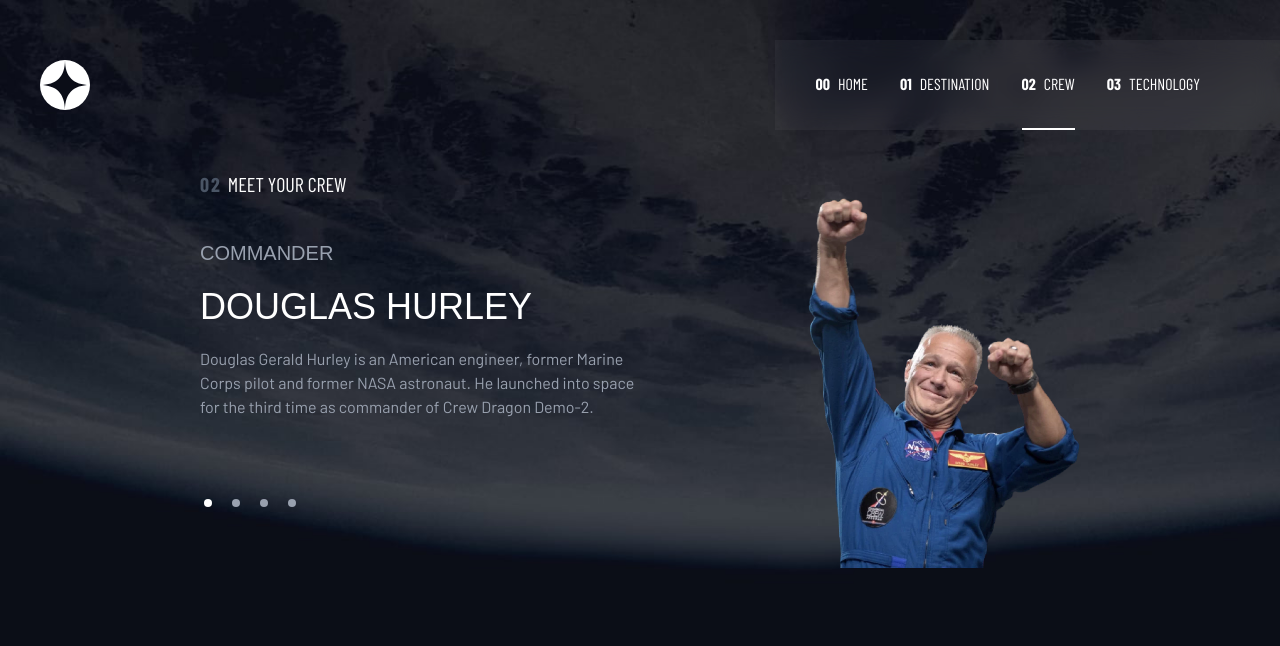
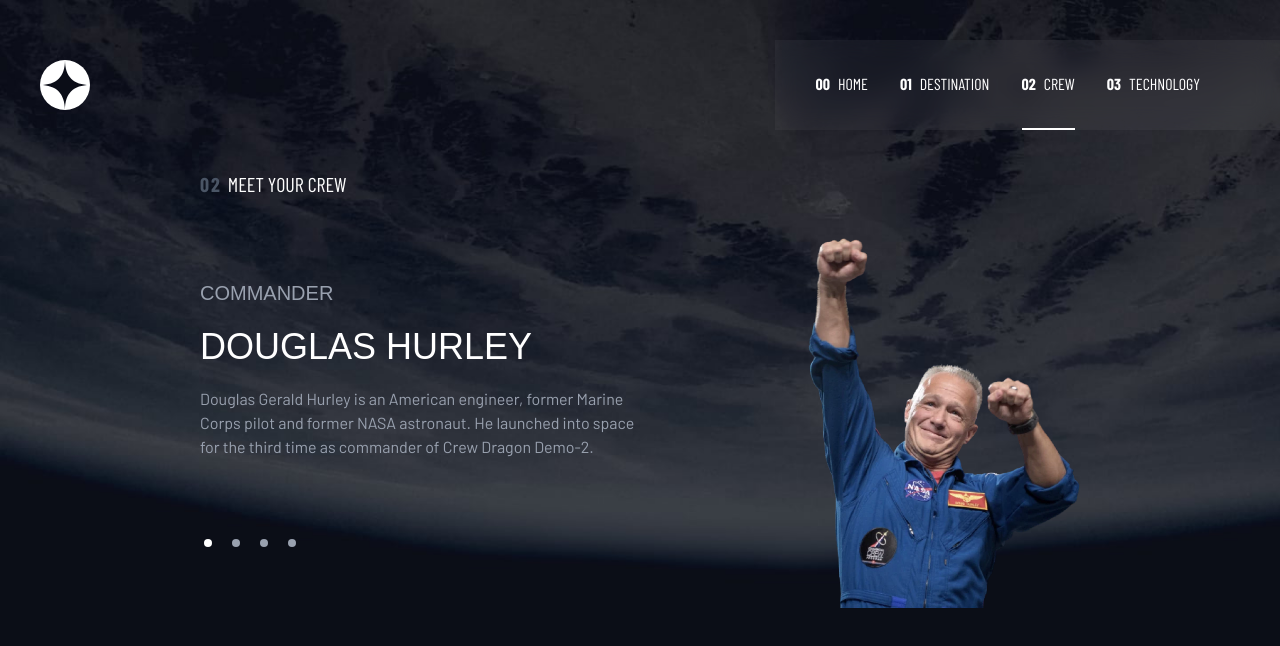
Before and after one commit to Theezigner/space-app, a Next.js app: page /crew in a window 1280 px wide. Shown: the top 646 px of the page. Built offline with nearby package versions, Linux system fonts and the light colour scheme; a web font is replaced by a local one.

Commit message:
fixed crew spacing

```diff
--- a/src/app/crew/page.tsx
+++ b/src/app/crew/page.tsx
@@ -58,7 +58,7 @@
           MEET YOUR CREW
         </p>
       </div>
-      <section className="mt-0  mb-20 flex flex-col lg:flex-row flex-wrap items-center lg:gap-40  justify-between">
+      <section className="mt-10  mb-20 flex flex-col lg:flex-row flex-wrap items-center lg:gap-40  justify-between">
         <section className="flex flex-col  flex-wrap gap-10 lg:text-left text-center">
           {selectedItem ? (
             <div className="w-full max-w-md lg:text-left text-center">
```
